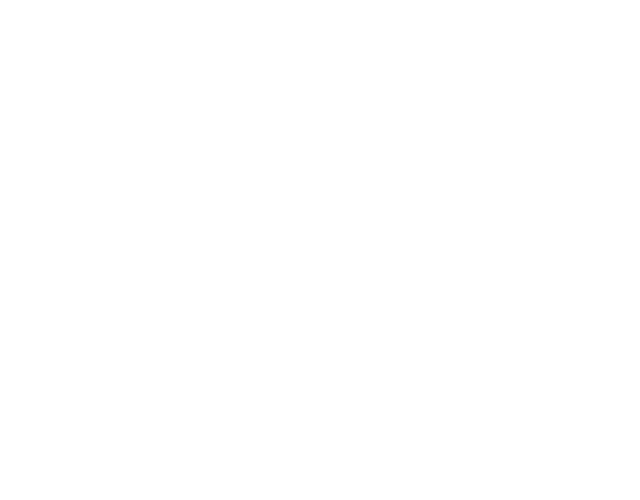
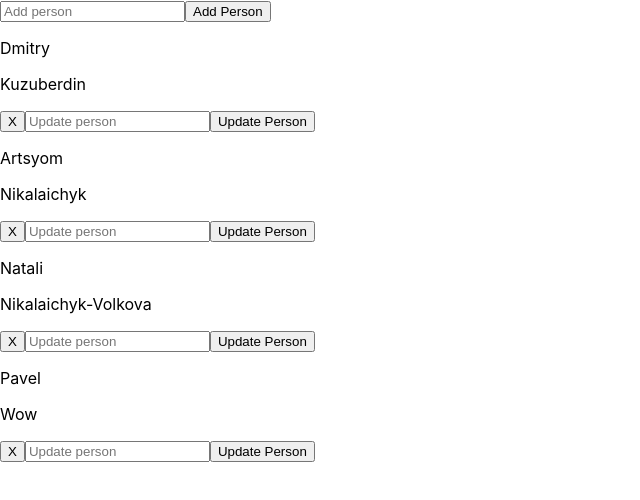
Before and after one commit to Pro200Hummer/employees, a React (Create React App) app: page / in a window 1280 px wide. Shown: the top 500 px of the page, without its empty margins (0-640 px from the left). Built offline with nearby package versions, Linux system fonts and the light colour scheme; data requests are answered from the project's data file.

Commit message:
Add all CRUD operations

```diff
--- a/package.json
+++ b/package.json
@@ -27,7 +27,7 @@
     "start": "react-scripts start",
     "build": "react-scripts build",
     "dev": "concurrently \"npm run server\" \"npm run start\"",
-    "server": "json-server -w server/db.json -p 3001",
+    "server": "json-server -w server/db.json -p 9001",
     "test": "react-scripts test",
     "eject": "react-scripts eject"
   },
--- a/server/db.json
+++ b/server/db.json
@@ -1,10 +1,5 @@
 {
   "persons": [
-    {
-      "id": 1,
-      "firstName": "Pavel",
-      "lastName": "Nikalaichyk"
-    },
     {
       "id": 2,
       "firstName": "Dmitry",
@@ -19,6 +14,11 @@
       "id": 4,
       "firstName": "Natali",
       "lastName": "Nikalaichyk-Volkova"
+    },
+    {
+      "firstName": "Pavel",
+      "lastName": "Wow",
+      "id": 5
     }
   ]
 }
--- /dev/null
+++ b/src/api/persons-api.ts
@@ -0,0 +1,54 @@
+import {createApi, fetchBaseQuery} from "@reduxjs/toolkit/dist/query/react";
+import {AddPersonRequestType, DeletePersonRequestType, PersonType, UpdatePersonRequestType} from "./types";
+
+//Чтобы не падало ошибок безопасности
+/*const apiBase = String(process.env) === 'PRODUCTION' ?
+    'https://www.productionapp.com/' : 'http://localhost:9001/'*/
+
+export const personsApi = createApi({
+    reducerPath: 'personsApi',
+    tagTypes: ['Persons'],
+    baseQuery: fetchBaseQuery({baseUrl: `http://localhost:9001/`}),
+    endpoints: builder => ({
+        getPersons: builder.query<PersonType[], string>({
+            query: () => `persons`,
+            providesTags: result =>
+                result
+                    ? [
+                        ...result.map(({ id }) => ({ type: 'Persons' as const, id })),
+                        { type: 'Persons', id: 'LIST' },
+                    ]
+                    : [{ type: 'Persons', id: 'LIST' }],
+        }),
+        addPerson: builder.mutation({
+            query: (body: AddPersonRequestType) => ({
+                url: 'persons',
+                method: 'POST',
+                body
+            }),
+            invalidatesTags: [{type: 'Persons', id: 'LIST'}]
+        }),
+        deletePerson: builder.mutation({
+            query: (body: DeletePersonRequestType) => ({
+                url: `persons/${body.id}`,
+                method: 'DELETE',
+                body
+            }),
+            invalidatesTags: [{type: 'Persons', id: 'LIST'}]
+        }),
+        updatePerson: builder.mutation({
+            query: (body: UpdatePersonRequestType) => ({
+                url: `persons/${body.id}`,
+                method: 'PUT',
+                body
+            }),
+            invalidatesTags: [{type: 'Persons', id: 'LIST'}]
+        }),
+    }),
+});
+
+export const {
+    useGetPersonsQuery,
+    useAddPersonMutation,
+    useDeletePersonMutation,
+    useUpdatePersonMutation} = personsApi
--- /dev/null
+++ b/src/api/types.ts
@@ -0,0 +1,17 @@
+export type PersonType = {
+    id: number
+    firstName: string
+    lastName: string
+}
+export type AddPersonRequestType = {
+    firstName: string
+    lastName: 'Yo'
+}
+export type DeletePersonRequestType = {
+    id: number
+}
+export type UpdatePersonRequestType = {
+    id: number
+    firstName: string
+    lastName: 'Wow'
+}
--- a/src/app/App.tsx
+++ b/src/app/App.tsx
@@ -1,9 +1,67 @@
-import React from 'react';
+import React, {ChangeEvent, useState} from 'react';
+import {
+    useAddPersonMutation,
+    useDeletePersonMutation,
+    useGetPersonsQuery,
+    useUpdatePersonMutation
+} from "../api/persons-api";
+import {PersonType} from "../api/types";
 
 export const App = () => {
-  return (
-    <div>
+    const [add, setAdd] = useState<string>('')
+    const [update, setUpdate] = useState<string>('')
 
-    </div>
-  )
+    const {data, isLoading} = useGetPersonsQuery('');
+    const [addPerson, {}] = useAddPersonMutation();
+    const [deletePerson, {}] = useDeletePersonMutation();
+    const [updatePerson, {}] = useUpdatePersonMutation();
+
+    const addPersonHandler = (e: ChangeEvent<HTMLInputElement>) => {
+        setAdd(e.currentTarget.value)
+    }
+
+    const updatePersonHandler = (e: ChangeEvent<HTMLInputElement>) => {
+        setUpdate(e.currentTarget.value)
+    }
+
+    const deleteHandler = async (id: number) => {
+        await deletePerson({id: id})
+    }
+
+    const addPersonClickHandler = async () => {
+        await addPerson({firstName: add, lastName: 'Yo'}).unwrap
+        setAdd('')
+    }
+
+    const updatePersonClickHandler = async (id: number) => {
+        await updatePerson({firstName: update, lastName: 'Wow', id: id})
+        setUpdate('')
+    }
+
+    if (isLoading) {
+        return <h1>...Loading</h1>
+    }
+
+    return (
+        <div>
+            <input type="text" value={add} onChange={addPersonHandler} placeholder={'Add person'}/>
+            <button onClick={addPersonClickHandler}>Add Person</button>
+            <div>
+                {
+                    data && data.map((p: PersonType) => {
+                        return (
+                            <div key={p.id}>
+                                <p>{p.firstName}</p>
+                                <p>{p.lastName}</p>
+                                <button onClick={() => deleteHandler(p.id)}>X</button>
+                                <input type="text" value={update} onChange={updatePersonHandler}
+                                       placeholder={'Update person'}/>
+                                <button onClick={() => updatePersonClickHandler(p.id)}>Update Person</button>
+                            </div>
+                        )
+                    })
+                }
+            </div>
+        </div>
+    )
 };
--- /dev/null
+++ b/src/app/store.ts
@@ -0,0 +1,10 @@
+import {configureStore} from "@reduxjs/toolkit";
+import {personsApi} from '../api/persons-api'
+
+
+export const store = configureStore({
+    reducer: {
+        [personsApi.reducerPath]: personsApi.reducer,
+    },
+    middleware: getDefaultMiddleware => getDefaultMiddleware().concat(personsApi.middleware),
+})
--- a/src/index.tsx
+++ b/src/index.tsx
@@ -3,11 +3,15 @@
 import './index.css';
 import {App} from './app/App';
 import reportWebVitals from './reportWebVitals';
+import {Provider} from "react-redux";
+import {store} from "./app/store";
 
 ReactDOM.render(
-  <React.StrictMode>
-    <App />
-  </React.StrictMode>,
+    <Provider store={store}>
+      <React.StrictMode>
+        <App />
+      </React.StrictMode>
+    </Provider>,
   document.getElementById('root')
 );
 
```
